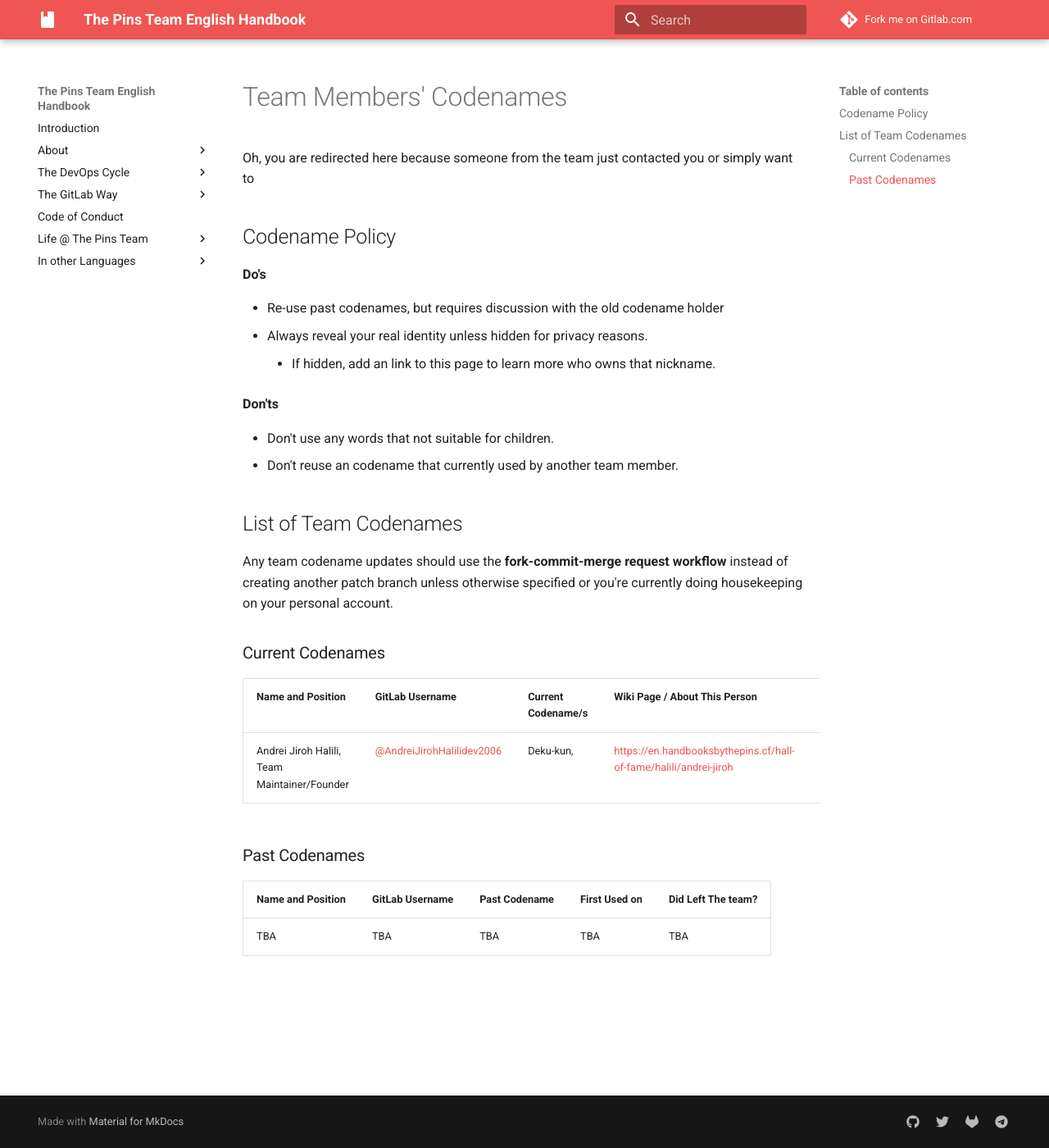
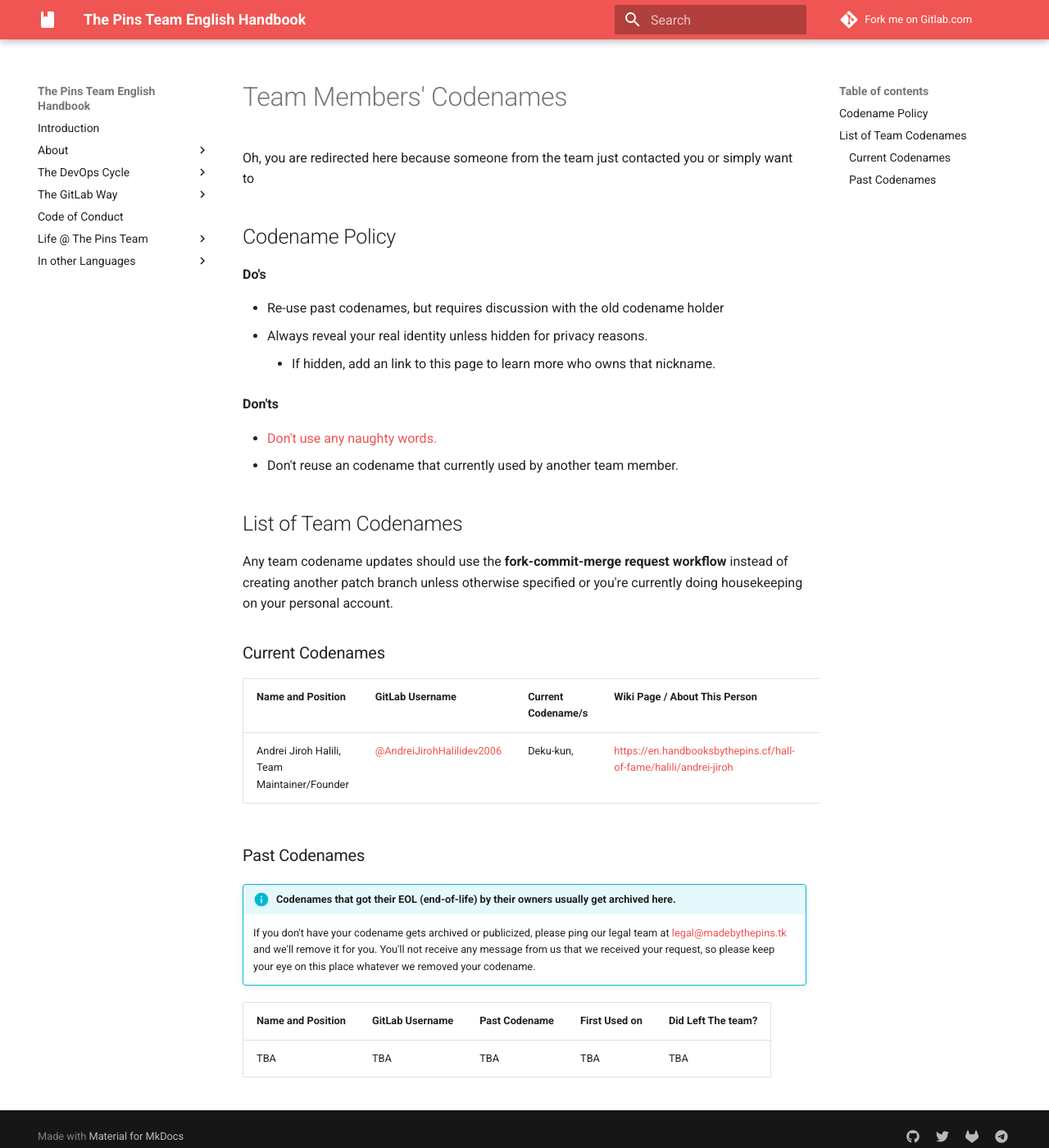
Before and after one commit to MadeByThePinsHub/handbook, an MkDocs documentation site: the page built from handbook/directory/codenames.md, in a window 1280 px wide and 1400 px high. Shown: the whole window at 82% size. Built offline with MkDocs 1.6.1 and Material for MkDocs 9.7.7, drawn with Linux system fonts in a browser that asks for light colours; comment, search, counter and statistics services are not loaded.

Commit message:
Update .gitlab-ci.yml, handbook/directory/codenames.md, mkdocs.yml, handbook/devops/faq/berserk-mode.md, handbook/life-at-the-pins/censorship-101/red-flagging-naughty-words.md files

```diff
--- a/handbook/codenames.md
+++ b/handbook/directory/codenames.md
@@ -13,7 +13,7 @@ Oh, you are redirected here because someone from the team just contacted you or
 
 **Don'ts**
 
-* Don't use any words that not suitable for children.
+* [Don't use any naughty words.](./lige-at-the-pins/censorship-101/)
 * Don't reuse an codename that currently used by another team member.
 
 ## List of Team Codenames
@@ -27,6 +27,11 @@ Any team codename updates should use the **fork-commit-merge request workflow**
 
 ### Past Codenames
 
+!!! info "Codenames that got their EOL (end-of-life) by their owners usually get archived here."
+    If you don't have your codename gets archived or publicized, please ping our legal team at <legal@madebythepins.tk>
+    and we'll remove it for you. You'll not receive any message from us that we received your request, so please keep your
+    eye on this place whatever we removed your codename.
+
 | **Name and Position** | **GitLab Username** | **Past Codename** | **First Used on** | **Did Left The team?** |
 | ------ | ------ | ------ | ------ | ------ |
 | TBA | TBA | TBA | TBA | TBA |
--- a/mkdocs.yml
+++ b/mkdocs.yml
@@ -21,7 +21,7 @@ lang: en
 # Repository information
 repo_url: https://gitlab.com/MadeByThePinsTeam-DevLabs/official-handbook-en
 repo_name: Fork me on Gitlab.com
-edit_uri: blob/master/handbook
+edit_uri: blob/staging/handbook
 
 # Navigation menu
 # Update this as new
@@ -41,6 +41,9 @@ nav:
       - 'Censorship 101':
         - 'Handling Spoilers': 'life-at-the-pins/censorship-101/handling-spoilers'
         - 'Red Flagging Naughty Words': 'life-at-the-pins/censorship-101/red-flagging-naughty-words'
+      - 'Directory':
+        - 'Team Member Codenames': 'directory/codenames'
+        - 'List of Team and Community Members': 'directory/team-members'
     - 'In other Languages':
       - 'Fork to localize': "https://gitlab.com/MadeByThePinsTeam-DevLabs/Official-Handbook/-/forks/new"
       - 'Available Translations': 'select-language'
@@ -96,6 +99,8 @@ plugins:
         "redirect_maps":
           'remix': "https://gitlab.com/MadeByThePinsTeam-DevLabs/official-handbook/-/forks/new"
           'remix-on-crowin': 'https://crowdin.com'
+          'codenames': 'directory/codenames'
+          'team-members': 'directory/team-members'
 
 # Some extras
 extra:
```
Also changed, not shown: .gitlab-ci.yml (+20 -1 lines), handbook/devops/faq/berserk-mode.md (+5 -0 lines), handbook/life-at-the-pins/censorship-101/red-flagging-naughty-words.md (+8 -2 lines).
